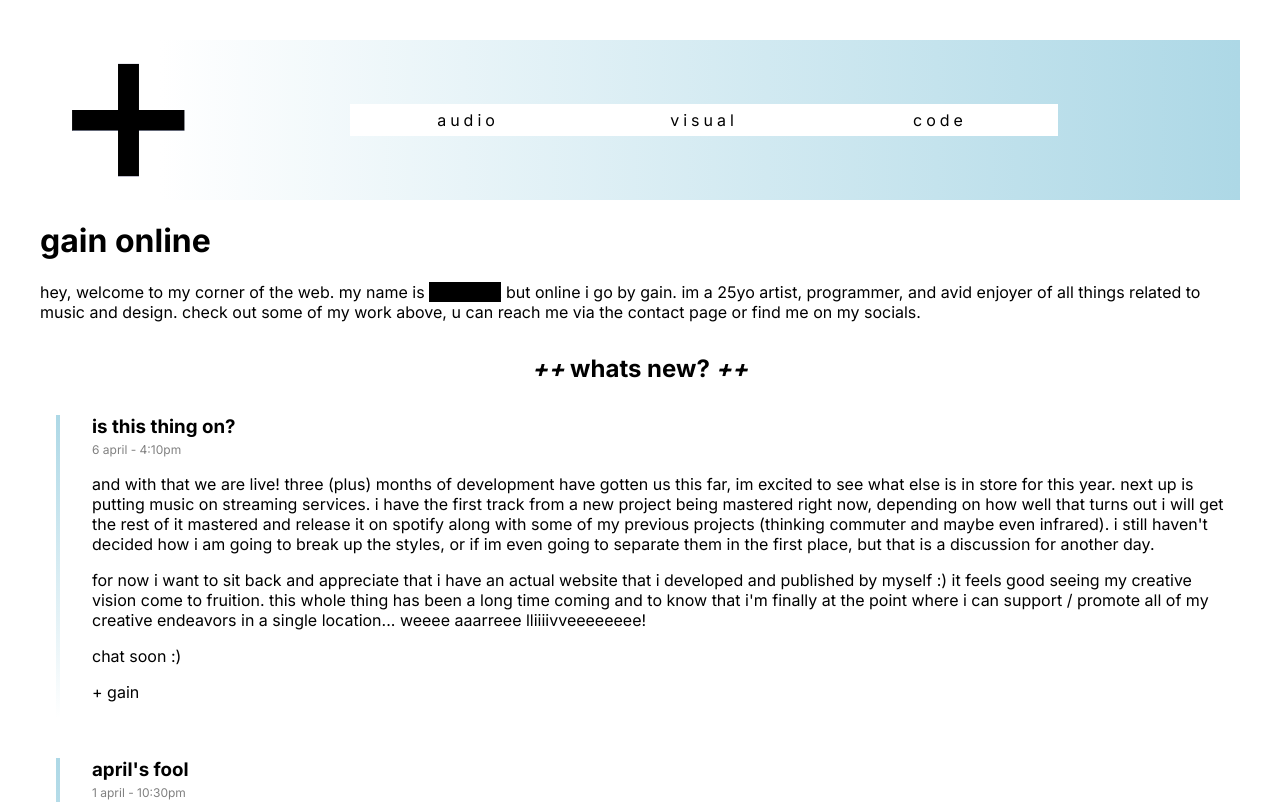
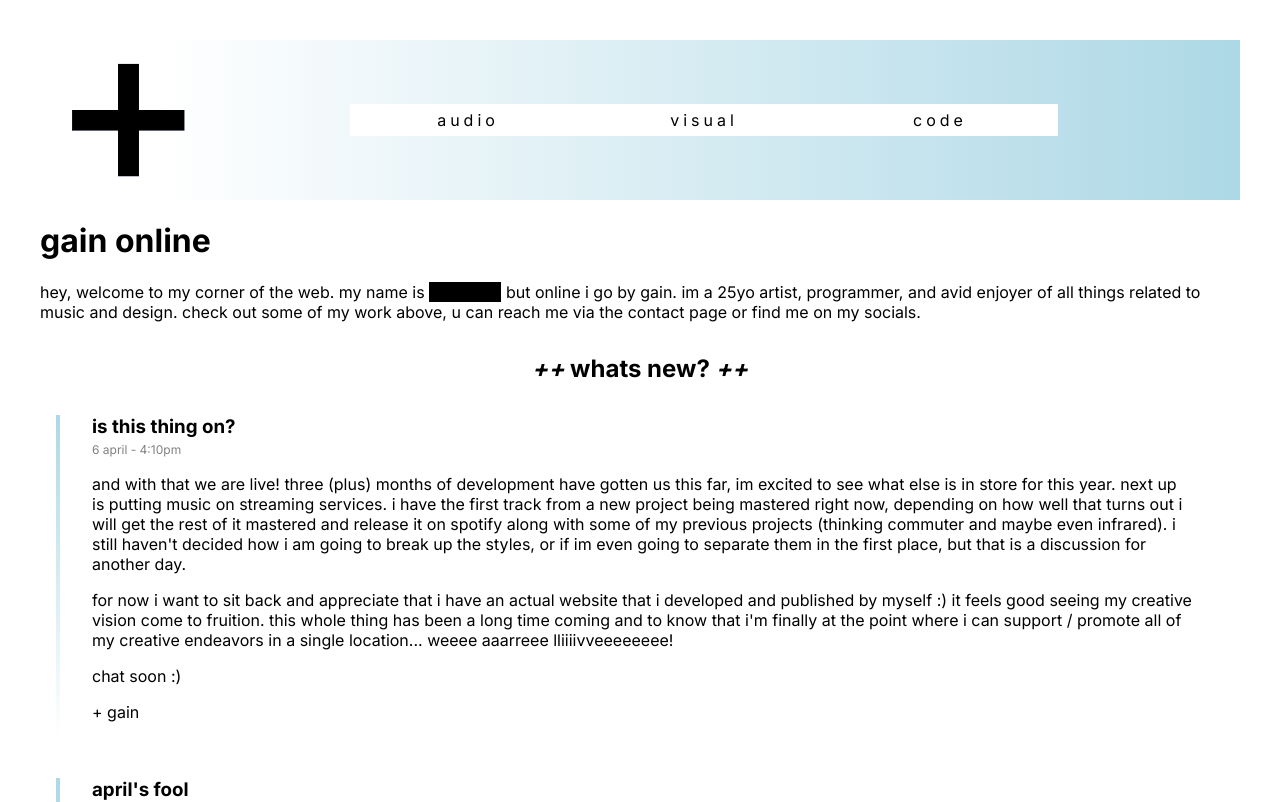
Before and after one commit to hharris56/gain.online, a Next.js app: page /home in a window 1280 px wide. Shown: the top 802 px of the page. Built offline with nearby package versions, Linux system fonts and the light colour scheme.

Commit message:
small view changes

```diff
--- a/src/app/globals.css
+++ b/src/app/globals.css
@@ -23,12 +23,13 @@
 }
 
 .post-container{
-  min-width: 100%;
-  /* background-color: red; */
+  /* min-width: 100%; */
+  /* background-color: lightblue; */
 
   padding: 0rem 0rem 0.5rem 0rem;
   margin-bottom: 2rem;
   margin-left: 0rem;
+  /* margin-right: 2rem; */
 
   display: flex;
   flex-direction: row;
--- a/src/components/blog/blog.tsx
+++ b/src/components/blog/blog.tsx
@@ -14,7 +14,7 @@ function BlogPost(props: BlogProps){
     const isMobile = useIsMobile()
 
     return (
-        <div className="post-container" key={props.title}>
+        <div className="post-container" style={{marginRight: !isMobile? "2rem" : ""}} key={props.title}>
             <div className={"line-decoration" + (isMobile? "-mobile" : "")} />
             <div>
                 <h3 style={{marginBottom: "0rem", marginTop: "0rem"}}>{props.title}</h3>
--- a/src/components/gallery/gallery.css
+++ b/src/components/gallery/gallery.css
@@ -39,7 +39,7 @@
 }
 
 .mobile-gallery-image{
-    max-width: 80vw;
+    max-width: 70vw;
 }
 
 .image-info-card{
```
